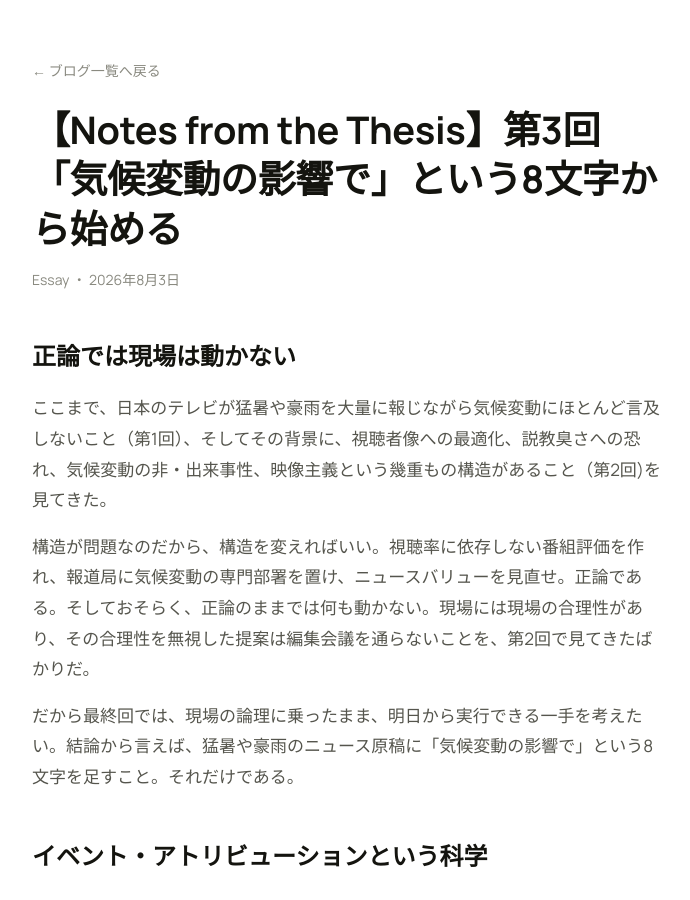
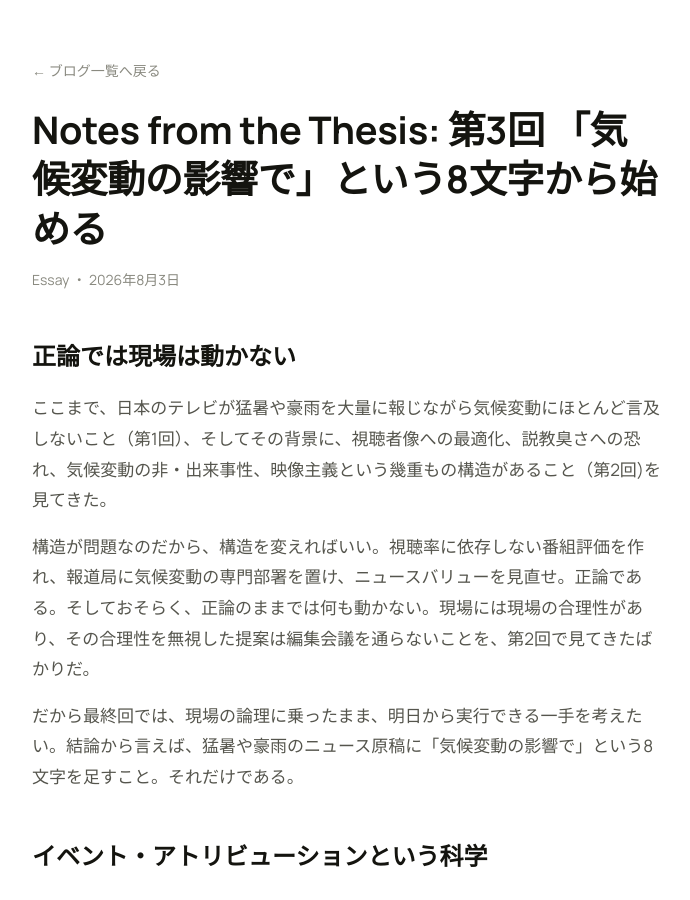
Before and after one commit to yutaro0518/website, a Jekyll site: the page built from blog/masterthesis03.md, in a window 1280 px wide and 900 px high. Shown: the whole window, without its empty margins (292-982 px from the left). Built offline with Jekyll 4.4.1, drawn with Linux system fonts in a browser that asks for light colours.

```diff
--- a/blog/masterthesis03.md
+++ b/blog/masterthesis03.md
@@ -1,7 +1,7 @@
 ---
-title: "【Notes from the Thesis】第3回 「気候変動の影響で」という8文字から始める"
+title: "Notes from the Thesis: 第3回 「気候変動の影響で」という8文字から始める"
 date: 2026-08-03
-category: "Essay"
+category: Essay
 excerpt: "修士論文を元にしたBlogシリーズ第3弾"
 og_image: images/masterthesis03.png
 ---
```
